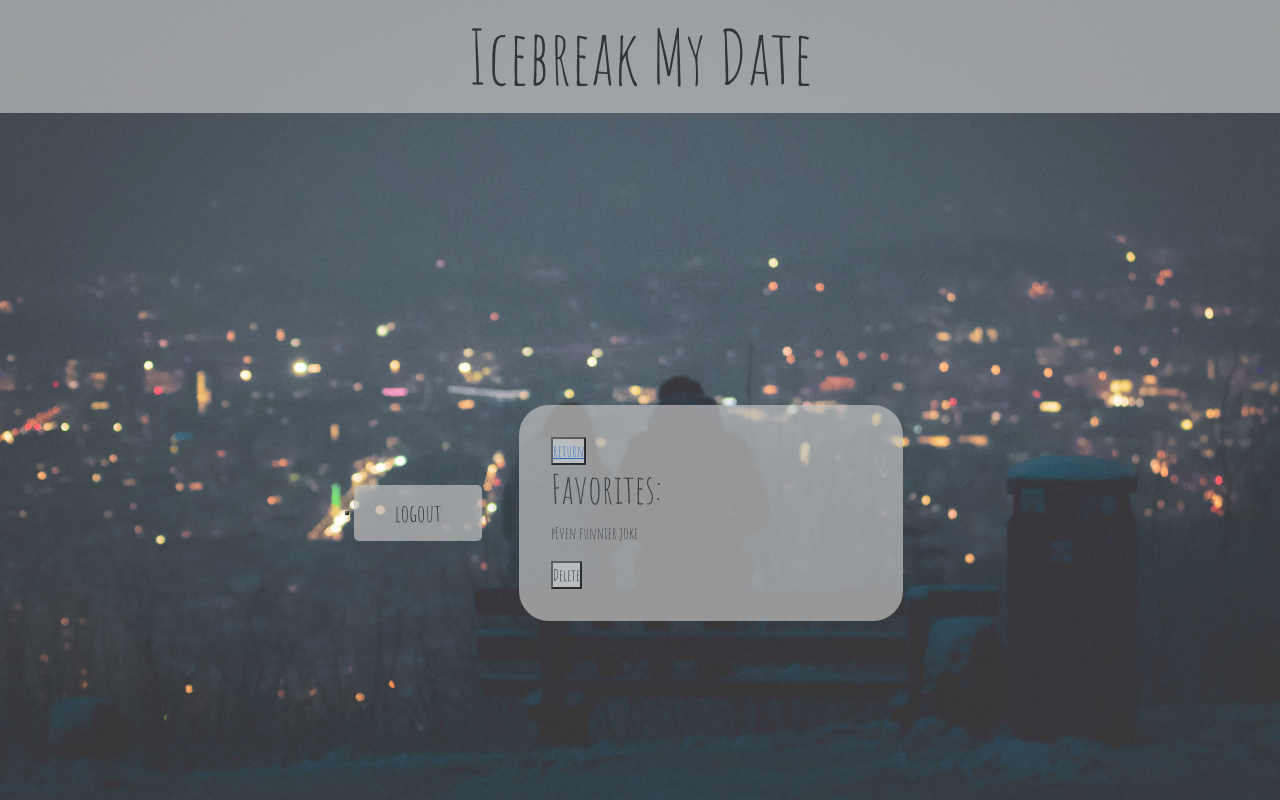
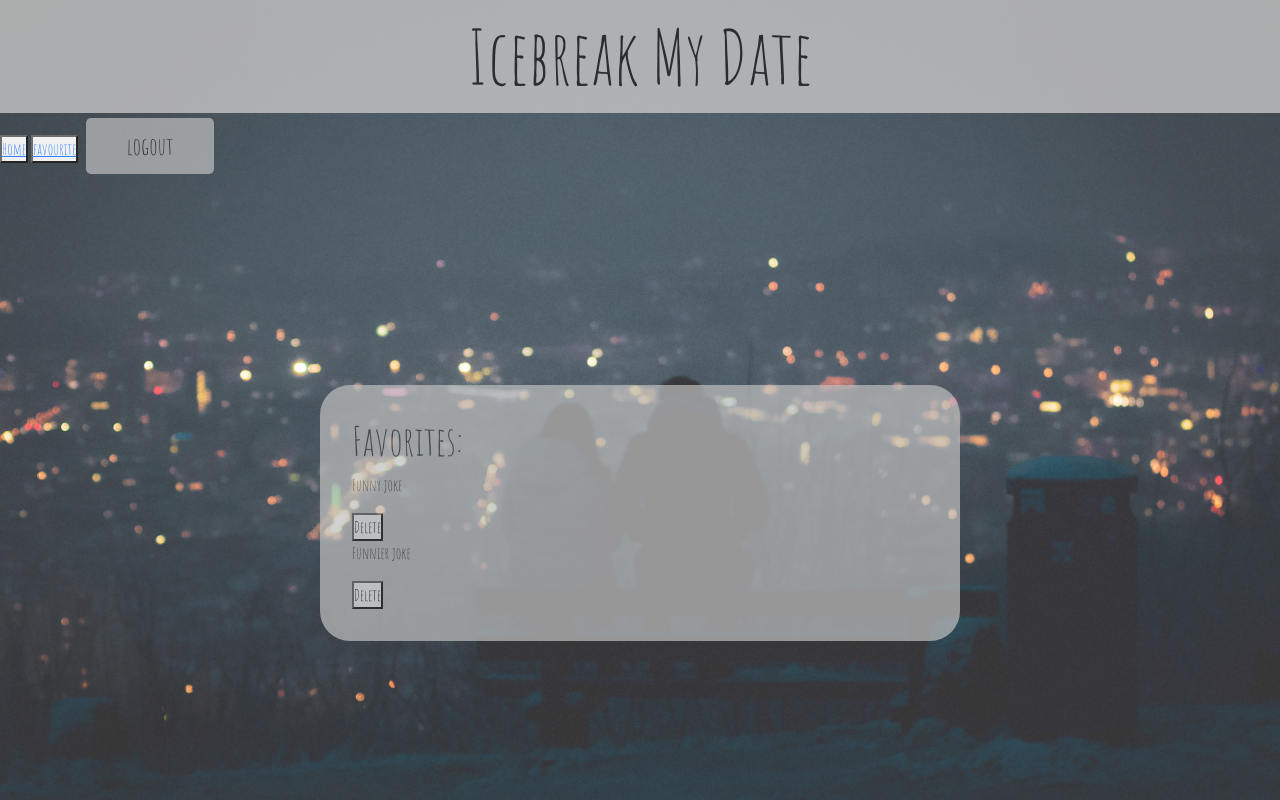
Before and after one commit to AbdalehHersi/icebreak-my-date, a Node server app: page /favorites in a window 1280 px wide. Run offline with Node 20, Linux system fonts and the light colour scheme; a user stored in the database is signed in; data comes from the database, SQL or seed files in the repository; some libraries are stand-ins or nearby versions.

Commit message:
changed button layout and adjusted opacity and color

```diff
--- a/public/css/favourites.css
+++ b/public/css/favourites.css
@@ -14,7 +14,7 @@
 }
 
 #logout {
-    display: block;
+    display: inline;
     border-style:none;
     padding: 10px;
     margin: 5px;
@@ -25,11 +25,18 @@
     border-radius: 5px;
 }
 
-#favourite-btn {
+/* #favourite-btn {
     display: none;
 
-}
+} */
 
 #main .box {
     display: block;
 }
+
+.btnGroup {
+    display: block;
+}
+.Container {
+    position: relative;
+}
--- a/public/css/mainpage.css
+++ b/public/css/mainpage.css
@@ -24,7 +24,7 @@
 } */
 
 #logout {
-    display: block;
+    display: inline;
     border-style:none;
     padding: 10px;
     margin: 5px;
@@ -36,7 +36,7 @@
 }
 
 #favourite-btn {
-    display: block;
+    display: inline;
     border-style:none;
     padding: 10px;
     margin: 5px;
--- a/public/css/style.css
+++ b/public/css/style.css
@@ -1,6 +1,6 @@
 * {
     font-family: 'Amatic SC', cursive;
-  }
+}
 
 * {
     margin: 0;
@@ -30,7 +30,7 @@
     top: 0;
     width: 100%;
     height: 100vh;
-    opacity: 0.85;
+    /* opacity: 0.85; */
     background-image: url('../romantic-couple-cafe-is-drinking-coffee-talking-handsome-man-beautiful-girl-enjoying-being-together.jpg');
     background-repeat: no-repeat;
     background-position: 50% 0;
@@ -39,20 +39,20 @@
 }
 
 .header {
-background-color: rgb(182, 182, 182);
-font-size: 75px;
-color:black;
-text-align: center;
-opacity: 0.7;
+    background-color: rgb(182, 182, 182);
+    font-size: 75px;
+    color: black;
+    text-align: center;
+    opacity: 0.85;
 }
 
 section {
     height: 100vh;
     width: auto;
-    position: relative;
-    display: flex;
+    /* position: relative; */
+    /* display: flex;
     justify-content: center;
-    align-items: center;
+    align-items: center; */
 }
 
 .loginValidator::after {
@@ -78,33 +78,34 @@
 .box {
     padding: 2rem;
     margin: 2rem;
-    background-color:rgb(182, 182, 182);
+    background-color: rgb(182, 182, 182);
     opacity: 0.7;
     border-radius: 30px;
-    width: 30vw;
+    width: 50vw;
+    height: auto;
 }
 
 .FORMS {
     padding: 3rem;
 }
 
-.button {
+/* .button {
     display: block;
-}
+} */
 
 #login-btn {
-    display: block;
-    position: absolute;
-  top: 50%;
-  -ms-transform: translateY(-50%);
-  transform: translateY(-150%);
-  border-style:none;
+    display: inline;
+    /* position: relative; */
+    top: 50%;
+    /* -ms-transform: translateY(-50%); */
+    /* transform: translateY(-150%); */
+    border-style: none;
     padding: 10px;
     margin: 5px;
-    width: 10vw;
-    font-size:x-large;
-    background-color: rgb(182, 182, 182);
-    opacity: 0.7;
+    width: 15vw;
+    font-size: 40px;
+    background-color: black;
+    opacity: 0.9;
     border-radius: 5px;
 }
 
@@ -117,3 +118,15 @@
     content: "⚠️ Cannot save the same Icebreak twice";
     color: orange;
 }
+
+.btnGroup {
+    height: 15%;
+}
+
+
+.Container {
+    height: 70%;
+    display: flex;
+    justify-content: center;
+    align-items: center;
+}
--- a/views/favourite.handlebars
+++ b/views/favourite.handlebars
@@ -1,7 +1,5 @@
 <link rel="stylesheet" href="/css/favourites.css">
-<body id="favourites">
-<favourites>
-<button><a href="/main">return</a></button>
+
 <h1>Favorites: </h1>
 {{#each favorites.favourites as |fav|}}
 <p>{{fav.description}}</p>
@@ -10,5 +8,3 @@
 
 
 <script src="/js/favourites.js"></script>
-</favourites>
-</body>
--- a/views/layouts/main.handlebars
+++ b/views/layouts/main.handlebars
@@ -20,25 +20,27 @@
 <body id="main">
     <main>
         <header class="header">Icebreak My Date</header>
-        <section>
+        <div class="btnGroup">
             {{#if logged_in}}
+            <button><a href="/main">Home</a></button>
             <button><a href="/favorites" id="favourite-btn">favourite</a></button>
             <button id="logout">logout</button>
             {{else}}
             <button class="button" id="login-btn"><a class="anchor" href="/login">login/sign up</a></button>
             {{/if}}
-
+        </div>
+        <section>
             <div class="Container">
                 <div class="box">
                     {{{ body }}}
                 </div>
             </div>
 
+        </section>
+    </main>
             {{#if logged_in}}
             <script src='/js/logout.js'></script>
             {{/if}}
-        </section>
-    </main>
 </body>
 
 </html>
```
